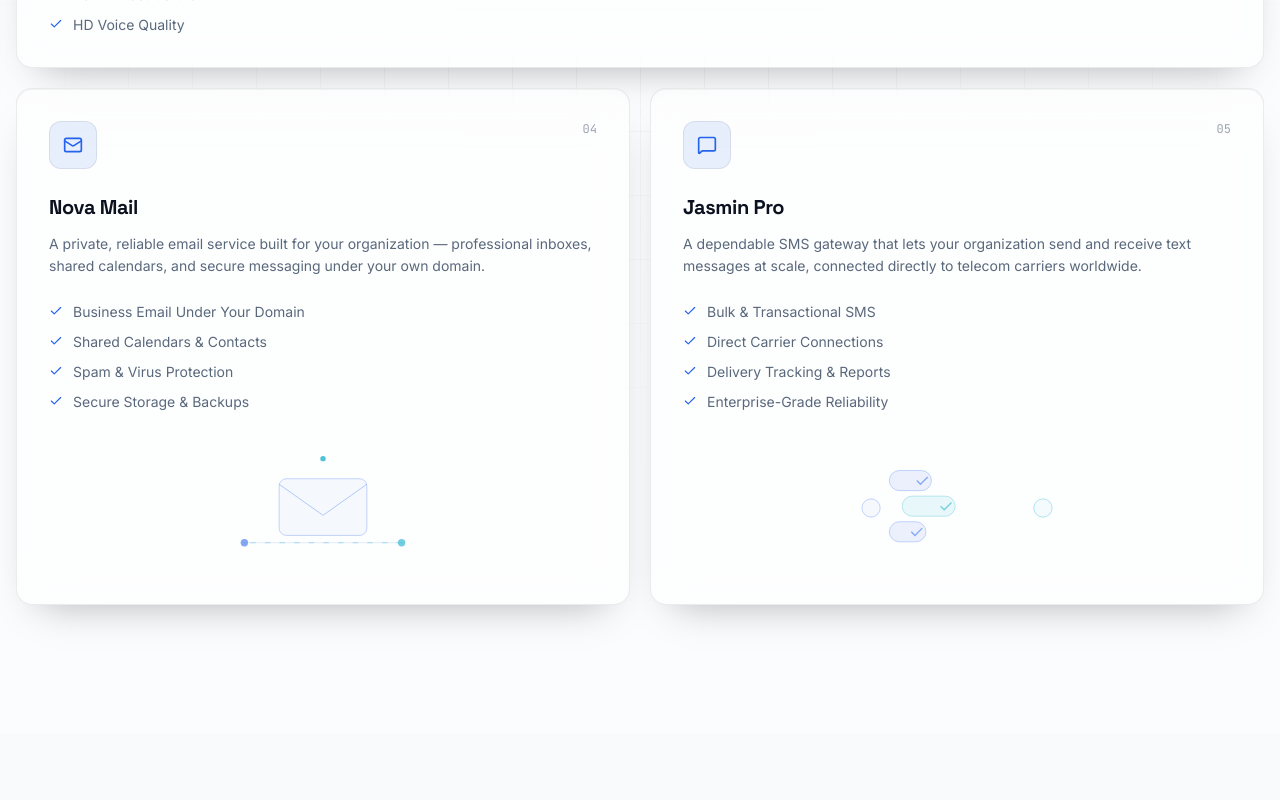
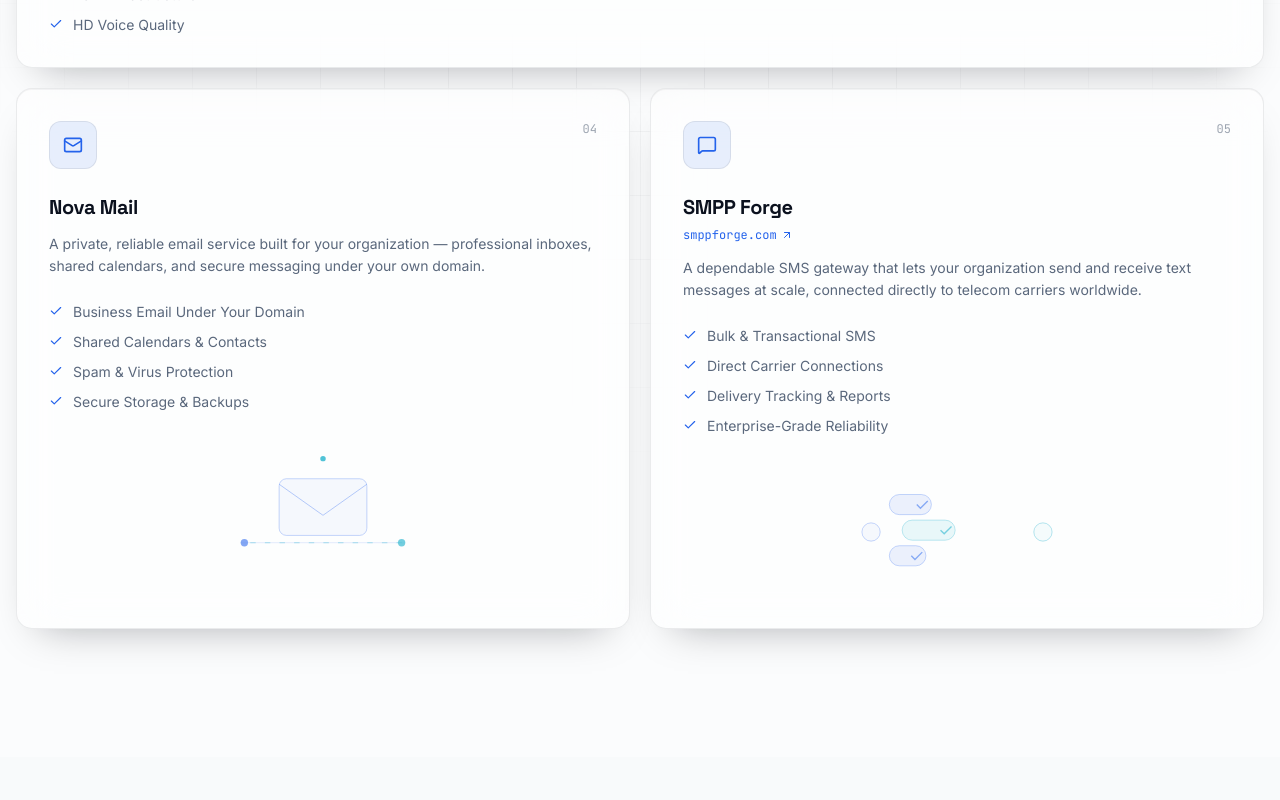
Before and after one commit to supernovasoft/supernovasoft, a React (Vite) app: page / in a window 1280 px wide. Shown: the part 2120-2920 px from the top of the page. Built offline with nearby package versions, Linux system fonts and the light colour scheme.

Commit message:
feat: update Jasmin Pro references to SMPP Forge across translations and components

```diff
--- a/src/components/language-provider.tsx
+++ b/src/components/language-provider.tsx
@@ -76,12 +76,12 @@
         "services.novamail.feature2": "Shared Calendars & Contacts",
         "services.novamail.feature3": "Spam & Virus Protection",
         "services.novamail.feature4": "Secure Storage & Backups",
-        "services.jasminpro.title": "Jasmin Pro",
-        "services.jasminpro.description": "A dependable SMS gateway that lets your organization send and receive text messages at scale, connected directly to telecom carriers worldwide.",
-        "services.jasminpro.feature1": "Bulk & Transactional SMS",
-        "services.jasminpro.feature2": "Direct Carrier Connections",
-        "services.jasminpro.feature3": "Delivery Tracking & Reports",
-        "services.jasminpro.feature4": "Enterprise-Grade Reliability",
+        "services.smppforge.title": "SMPP Forge",
+        "services.smppforge.description": "A dependable SMS gateway that lets your organization send and receive text messages at scale, connected directly to telecom carriers worldwide.",
+        "services.smppforge.feature1": "Bulk & Transactional SMS",
+        "services.smppforge.feature2": "Direct Carrier Connections",
+        "services.smppforge.feature3": "Delivery Tracking & Reports",
+        "services.smppforge.feature4": "Enterprise-Grade Reliability",
 
         // Tools
         "tools.subtitle": "Free Tool",
@@ -123,7 +123,7 @@
         // Trust / stack
         "trust.label": "Solutions and services organizations rely on every day",
         "trust.item1": "Nova Mail",
-        "trust.item2": "Jasmin Pro",
+        "trust.item2": "SMPP Forge",
         "trust.item3": "Web Platforms",
         "trust.item4": "Cloud Hosting",
         "trust.item5": "Business Phone Systems",
@@ -175,7 +175,7 @@
         "footer.telecom": "Telecommunication",
         "footer.security": "Security Solutions",
         "footer.novamail": "Nova Mail",
-        "footer.jasminpro": "Jasmin Pro",
+        "footer.smppforge": "SMPP Forge",
         "footer.copyright": "Supernova Soft. All rights reserved.",
         "footer.privacy": "Privacy",
         "footer.terms": "Terms",
@@ -231,12 +231,12 @@
         "services.novamail.feature2": "تقويم وجهات اتصال مشتركة",
         "services.novamail.feature3": "حماية من البريد المزعج والفيروسات",
         "services.novamail.feature4": "تخزين آمن ونسخ احتياطي",
-        "services.jasminpro.title": "جاسمين برو",
-        "services.jasminpro.description": "بوابة رسائل نصية موثوقة تتيح لمؤسستك إرسال واستقبال الرسائل النصية على نطاق واسع، متصلة مباشرة بشركات الاتصالات حول العالم.",
-        "services.jasminpro.feature1": "رسائل نصية جماعية وفورية",
-        "services.jasminpro.feature2": "اتصال مباشر بشركات الاتصالات",
-        "services.jasminpro.feature3": "تتبع التسليم والتقارير",
-        "services.jasminpro.feature4": "موثوقية بمستوى المؤسسات",
+        "services.smppforge.title": "SMPP Forge",
+        "services.smppforge.description": "بوابة رسائل نصية موثوقة تتيح لمؤسستك إرسال واستقبال الرسائل النصية على نطاق واسع، متصلة مباشرة بشركات الاتصالات حول العالم.",
+        "services.smppforge.feature1": "رسائل نصية جماعية وفورية",
+        "services.smppforge.feature2": "اتصال مباشر بشركات الاتصالات",
+        "services.smppforge.feature3": "تتبع التسليم والتقارير",
+        "services.smppforge.feature4": "موثوقية بمستوى المؤسسات",
 
         // Tools
         "tools.subtitle": "أداة مجانية",
@@ -278,7 +278,7 @@
         // Trust / stack
         "trust.label": "حلول وخدمات تعتمد عليها المؤسسات كل يوم",
         "trust.item1": "نوفا ميل",
-        "trust.item2": "جاسمين برو",
+        "trust.item2": "SMPP Forge",
         "trust.item3": "منصات الويب",
         "trust.item4": "الاستضافة السحابية",
         "trust.item5": "أنظمة الهاتف للمؤسسات",
@@ -330,7 +330,7 @@
         "footer.telecom": "الاتصالات",
         "footer.security": "حلول الأمان",
         "footer.novamail": "نوفا ميل",
-        "footer.jasminpro": "جاسمين برو",
+        "footer.smppforge": "SMPP Forge",
         "footer.copyright": "سوبرنوفا سوفت. جميع الحقوق محفوظة.",
         "footer.privacy": "الخصوصية",
         "footer.terms": "الشروط",
@@ -386,12 +386,12 @@
         "services.novamail.feature2": "Paylaşılan Takvim ve Kişiler",
         "services.novamail.feature3": "Spam ve Virüs Koruması",
         "services.novamail.feature4": "Güvenli Depolama ve Yedekleme",
-        "services.jasminpro.title": "Jasmin Pro",
-        "services.jasminpro.description": "Kurumunuzun büyük ölçekte metin mesajı göndermesini ve almasını sağlayan, dünya çapındaki telekom operatörlerine doğrudan bağlı güvenilir bir SMS ağ geçidi.",
-        "services.jasminpro.feature1": "Toplu ve İşlemsel SMS",
-        "services.jasminpro.feature2": "Doğrudan Operatör Bağlantıları",
-        "services.jasminpro.feature3": "Teslimat Takibi ve Raporlar",
-        "services.jasminpro.feature4": "Kurumsal Düzeyde Güvenilirlik",
+        "services.smppforge.title": "SMPP Forge",
+        "services.smppforge.description": "Kurumunuzun büyük ölçekte metin mesajı göndermesini ve almasını sağlayan, dünya çapındaki telekom operatörlerine doğrudan bağlı güvenilir bir SMS ağ geçidi.",
+        "services.smppforge.feature1": "Toplu ve İşlemsel SMS",
+        "services.smppforge.feature2": "Doğrudan Operatör Bağlantıları",
+        "services.smppforge.feature3": "Teslimat Takibi ve Raporlar",
+        "services.smppforge.feature4": "Kurumsal Düzeyde Güvenilirlik",
 
         // Tools
         "tools.subtitle": "Ücretsiz Araç",
@@ -433,7 +433,7 @@
         // Trust / stack
         "trust.label": "Kurumların her gün güvendiği çözümler ve hizmetler",
         "trust.item1": "Nova Mail",
-        "trust.item2": "Jasmin Pro",
+        "trust.item2": "SMPP Forge",
         "trust.item3": "Web Platformları",
         "trust.item4": "Bulut Barındırma",
         "trust.item5": "Kurumsal Telefon Sistemleri",
@@ -485,7 +485,7 @@
         "footer.telecom": "Telekomünikasyon",
         "footer.security": "Güvenlik Çözümleri",
         "footer.novamail": "Nova Mail",
-        "footer.jasminpro": "Jasmin Pro",
+        "footer.smppforge": "SMPP Forge",
         "footer.copyright": "Supernova Soft. Tüm hakları saklıdır.",
         "footer.privacy": "Gizlilik",
         "footer.terms": "Şartlar",
--- a/src/components/layout/Footer.tsx
+++ b/src/components/layout/Footer.tsx
@@ -15,12 +15,12 @@
   ];
 
   const services = [
-    t('footer.webDev'),
-    t('footer.cloudDevOps'),
-    t('footer.telecom'),
-    t('footer.novamail'),
-    t('footer.jasminpro'),
-    t('footer.security'),
+    { name: t('footer.webDev') },
+    { name: t('footer.cloudDevOps') },
+    { name: t('footer.telecom') },
+    { name: t('footer.novamail') },
+    { name: t('footer.smppforge'), href: 'https://smppforge.com' },
+    { name: t('footer.security') },
   ];
 
   const socialLinks = [
@@ -106,9 +106,17 @@
             </h5>
             <ul className="mt-5 space-y-3">
               {services.map((service) => (
-                <li key={service}>
-                  <a href="/#services" className="text-sm text-muted-foreground transition-colors hover:text-primary">
-                    {service}
+                <li key={service.name}>
+                  <a
+                    href={service.href ?? '/#services'}
+                    target={service.href ? '_blank' : undefined}
+                    rel={service.href ? 'noopener noreferrer' : undefined}
+                    className="group inline-flex items-center gap-1 text-sm text-muted-foreground transition-colors hover:text-primary"
+                  >
+                    {service.name}
+                    {service.href && (
+                      <ArrowUpRight className="h-3 w-3 opacity-0 transition-opacity group-hover:opacity-100 rtl:-scale-x-100" />
+                    )}
                   </a>
                 </li>
               ))}
--- a/src/components/ui/ServiceBackgrounds.tsx
+++ b/src/components/ui/ServiceBackgrounds.tsx
@@ -123,7 +123,7 @@
   );
 }
 
-/** Jasmin Pro: outbound message bubbles ticking off delivery receipts. */
+/** SMPP Forge: outbound message bubbles ticking off delivery receipts. */
 export function MessageMotif({ className }: MotifProps) {
   const bubbles = [
     { x: 46, y: 40, w: 46 },
--- a/src/pages/Home.tsx
+++ b/src/pages/Home.tsx
@@ -1,5 +1,5 @@
 import {
-  ArrowDown, ArrowRight, Check, Cloud, Code2, Github, Globe, Layers, Linkedin,
+  ArrowDown, ArrowRight, ArrowUpRight, Check, Cloud, Code2, Github, Globe, Layers, Linkedin,
   Lock, Mail, MapPin, MessageSquare, Phone as PhoneIcon, Rocket, ShieldCheck, Smartphone, Terminal, Twitter, Zap,
 } from 'lucide-react';
 import { motion } from 'framer-motion';
@@ -136,7 +136,7 @@
 /* -------------------------------------------------------------- Services */
 
 function ServiceCard({
-  index, icon: Icon, title, description, features, motif, wide = false,
+  index, icon: Icon, title, description, features, motif, wide = false, href,
 }: {
   index: string;
   icon: React.ComponentType<{ className?: string }>;
@@ -145,6 +145,7 @@
   features: string[];
   motif: React.ReactNode;
   wide?: boolean;
+  href?: string;
 }) {
   return (
     <motion.div
@@ -162,6 +163,17 @@
             </div>
 
             <h3 className="mt-6 text-xl font-bold transition-colors group-hover:text-primary">{title}</h3>
+            {href && (
+              <a
+                href={href}
+                target="_blank"
+                rel="noopener noreferrer"
+                className="mt-1 inline-flex items-center gap-1 font-mono text-xs text-primary hover:underline"
+              >
+                {new URL(href).host}
+                <ArrowUpRight className="h-3 w-3 rtl:-scale-x-100" />
+              </a>
+            )}
             <p className="mt-3 text-sm leading-relaxed text-muted-foreground">{description}</p>
 
             <ul className="mt-6 space-y-2.5">
@@ -223,10 +235,11 @@
     {
       index: '05',
       icon: MessageSquare,
-      title: t('services.jasminpro.title'),
-      description: t('services.jasminpro.description'),
-      features: ['feature1', 'feature2', 'feature3', 'feature4'].map((k) => t(`services.jasminpro.${k}`)),
+      title: t('services.smppforge.title'),
+      description: t('services.smppforge.description'),
+      features: ['feature1', 'feature2', 'feature3', 'feature4'].map((k) => t(`services.smppforge.${k}`)),
       motif: <MessageMotif className="h-32 w-full" />,
+      href: 'https://smppforge.com',
     },
   ];
 
```
